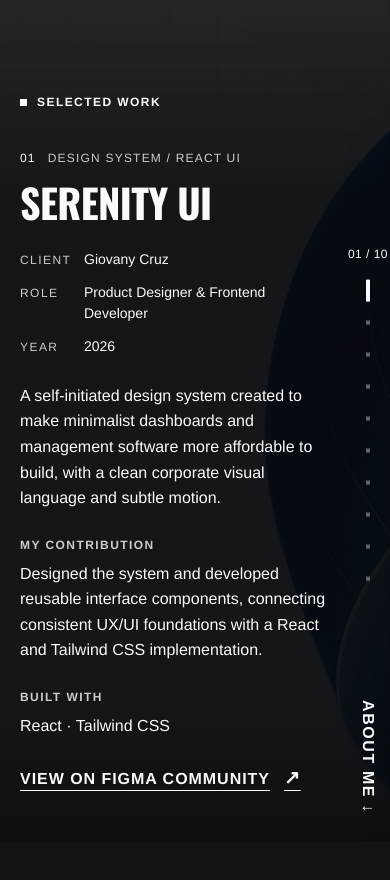
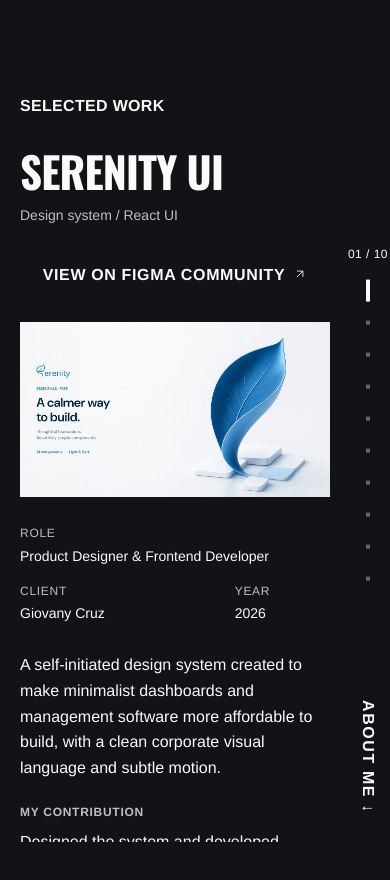
Before and after one commit to PolariSystem/gio-portfolio, a React (Vite) app: page / in a window 390 px wide. Shown: the part 846-1726 px from the top of the page. Built offline with nearby package versions, Linux system fonts and the light colour scheme.

Commit message:
Add Dribbble and compose Works around the shared vertical grid

```diff
--- a/src/app/components/sections/Projects.tsx
+++ b/src/app/components/sections/Projects.tsx
@@ -1,15 +1,19 @@
 import { useCallback, useEffect, useLayoutEffect, useRef, useState } from "react";
-import type { PointerEvent as ReactPointerEvent } from "react";
+import type { CSSProperties, PointerEvent as ReactPointerEvent } from "react";
 import { gsap } from "gsap";
 import { goToSection, isInteractiveTarget } from "../navigation";
 import { PROJECTS } from "./projectData";
 import type { Project } from "./projectData";
+import { useGridSpec } from "../useMediaQuery";
+import { ActionLink } from "../ActionLink";
 
 const LAST = PROJECTS.length - 1;
 const unit = (value: number) => Math.max(0, Math.min(1, value));
 
-/** Native vertical flow, with full-bleed backgrounds moving at a slower rate. */
+/** A continuous project journal, with imagery in its own grid-aligned lane. */
 export function Projects() {
+  const { cols } = useGridSpec();
+  const copyColumns = Math.max(2, Math.floor((cols - 2) * 0.48));
   const [active, setActive] = useState(0);
   const [loadedThrough, setLoadedThrough] = useState(1);
   const sectionRef = useRef<HTMLElement>(null);
@@ -37,7 +41,7 @@ export function Projects() {
       const opacity = item === index ? 1 : item === index + 1 ? blend : 0;
       gsap.set(backdrop, {
         autoAlpha: opacity,
-        y: reducedMotion.current ? 0 : Math.max(-1, Math.min(1, (anchors[item] - top) / viewport)) * viewport * 0.16,
+        y: reducedMotion.current ? 0 : Math.max(-1, Math.min(1, (anchors[item] - top) / viewport)) * viewport * 0.08,
       });
     });
     articlesRef.current.forEach((article, item) => {
@@ -166,31 +170,35 @@ export function Projects() {
   };
 
   return (
-    <section id="projects" data-snap ref={sectionRef} className="work-gallery relative h-screen w-full overflow-hidden bg-[#121316] text-[#fafafa]" aria-labelledby="work-heading">
-      <div className="work-backdrops" aria-hidden="true">
+    <section id="projects" data-snap ref={sectionRef} className="work-gallery relative h-screen w-full overflow-hidden text-[#fafafa]" aria-labelledby="work-heading" style={{ "--work-copy-width": `calc(var(--grid-unit) * ${copyColumns})`, "--work-media-left": `calc(var(--grid-unit) * ${copyColumns + 1})` } as CSSProperties}>
+      <div className="work-backdrops">
         {PROJECTS.map((project, index) => (
           <div key={project.title} ref={(element) => { backdropsRef.current[index] = element; }} className="work-backdrop">
-            <img src={index <= loadedThrough ? project.img : undefined} alt="" draggable={false} loading={index < 2 ? "eager" : "lazy"} decoding="async" />
+            <img src={index <= loadedThrough ? project.img : undefined} alt={`${project.title} — interface preview`} draggable={false} loading={index < 2 ? "eager" : "lazy"} decoding="async" />
           </div>
         ))}
       </div>
-      <div className="work-overlay" aria-hidden="true" />
-      <header className="work-kicker font-cond uppercase"><h2 id="work-heading">Selected work</h2><span>Scroll to explore ↓</span></header>
+      <header className="work-kicker font-cond uppercase"><h2 id="work-heading">Selected work</h2><span>Scroll to explore</span></header>
       <div ref={flowRef} className="work-scroll section-scroll" tabIndex={0} aria-label="Explore projects vertically" onPointerDown={onPointerDown} onPointerMove={onPointerMove} onPointerUp={onPointerEnd} onPointerCancel={onPointerEnd} onDragStart={(event) => event.preventDefault()}>
         {PROJECTS.map((project, index) => (
           <article key={project.title} id={`project-${index}`} ref={(element) => { articlesRef.current[index] = element; }} className="work-project" aria-labelledby={`project-title-${index}`} onFocusCapture={(event) => { if ((event.target as HTMLElement).matches(":focus-visible") && activeRef.current !== index) goTo(index); }}>
             <div className="work-content">
-              <p className="work-number font-cond uppercase">{String(index + 1).padStart(2, "0")} <span>{project.subtitle}</span></p>
-              <h3 id={`project-title-${index}`} className="work-title font-display uppercase">{project.title}</h3>
+              <header className="work-project-heading">
+                <h3 id={`project-title-${index}`} className="work-title font-display uppercase">{project.title}</h3>
+                <p className="work-discipline">{project.subtitle}</p>
+                {project.link && <ActionLink className="work-link" href={project.link} target="_blank" rel="noopener noreferrer" aria-label={`${project.linkLabel ?? "Visit website"} — ${project.title} (opens in a new tab)`}>{project.linkLabel ?? "Visit website"}</ActionLink>}
+              </header>
+              <figure className="work-visual">
+                <img src={index <= loadedThrough ? project.img : undefined} alt={`${project.title} — interface preview`} draggable={false} loading={index < 2 ? "eager" : "lazy"} decoding="async" />
+              </figure>
               <div className="work-details">
                 <dl className="work-meta">
+                  <div><dt className="font-cond uppercase">Role</dt><dd>{project.role}</dd></div>
                   <div><dt className="font-cond uppercase">Client</dt><dd>{project.client}</dd></div>
-                  <div><dt className="font-cond uppercase">Role</dt><dd>{project.role}</dd></div>
                   <div><dt className="font-cond uppercase">Year</dt><dd>{project.year}</dd></div>
                 </dl>
                 <div>
                   <ProjectSummary project={project} />
-                  {project.link && <a className="work-link font-cond uppercase" href={project.link} target="_blank" rel="noopener noreferrer" aria-label={`${project.linkLabel ?? "Visit website"} — ${project.title} (opens in a new tab)`}>{project.linkLabel ?? "Visit website"}<span aria-hidden>↗</span></a>}
                 </div>
               </div>
             </div>
--- a/src/app/contact.ts
+++ b/src/app/contact.ts
@@ -4,5 +4,6 @@ export const CONTACT_EMAIL_HREF = `mailto:${CONTACT_EMAIL}`;
 export const PROFILE_LINKS = [
   { label: "LinkedIn", href: "https://www.linkedin.com/in/giovany-cruz-0844a0280" },
   { label: "Behance", href: "https://www.behance.net/giovanycruzca" },
+  { label: "Dribbble", href: "https://dribbble.com/giovany-cruz-castillo" },
   { label: "Telegram", href: "https://t.me/imgiovanycruz" },
 ];
--- a/src/styles/responsive.css
+++ b/src/styles/responsive.css
@@ -81,32 +81,33 @@ a:focus-visible, button:focus-visible, [tabindex="0"]:focus-visible {
 }
 
 .about-approach { width: 100%; margin: 0; padding: 0; list-style: none; }
-/* A single dark screen: imagery, continuous reading, and a fixed vertical index. */
+/* A project journal on the shared grid. The image owns a lane, never the copy. */
 .work-gallery { isolation: isolate; }
-.work-backdrops { position: absolute; inset: 0; z-index: 0; overflow: hidden; pointer-events: none; }
-.work-backdrop { position: absolute; inset: -18% 0; opacity: 0; visibility: hidden; will-change: transform, opacity; }
-.work-backdrop img { display: block; width: 100%; height: 100%; object-fit: cover; object-position: 60% center; user-select: none; }
-.work-overlay { position: absolute; inset: 0; z-index: 1; pointer-events: none; background: linear-gradient(90deg, rgba(6,7,10,0.92) 0%, rgba(6,7,10,0.78) 42%, rgba(6,7,10,0.38) 100%), linear-gradient(180deg, rgba(6,7,10,0.55), transparent 30%, transparent 65%, rgba(6,7,10,0.7)); }
-.work-kicker { position: absolute; z-index: 4; top: 108px; left: var(--gutter); right: calc(var(--gutter) + 72px); display: flex; align-items: center; gap: 32px; font-size: var(--text-label); line-height: 1.4; letter-spacing: 0.12em; pointer-events: none; }
-.work-kicker h2 { margin: 0; font: inherit; font-weight: 700; }
-.work-kicker h2::before { content: ''; display: inline-block; width: 7px; height: 7px; margin-right: 10px; background: currentColor; }
-.work-kicker > span { opacity: 0.5; }
-.work-scroll { position: absolute; inset: 0; z-index: 2; height: 100%; overflow-x: hidden; overflow-y: auto; scrollbar-width: none; touch-action: pan-y; overflow-anchor: none; mask-image: linear-gradient(to bottom, transparent 0 128px, #000 152px, #000 calc(100% - 100px), transparent calc(100% - 72px)); }
+.work-backdrops { position: absolute; top: 160px; right: var(--gutter); bottom: 112px; left: var(--work-media-left); z-index: 1; overflow: hidden; pointer-events: none; }
+.work-backdrop { position: absolute; inset: 0; opacity: 0; visibility: hidden; }
+.work-backdrop img { display: block; width: 100%; height: 100%; object-fit: contain; user-select: none; }
+.work-kicker { position: absolute; z-index: 4; top: 104px; left: var(--gutter); right: var(--gutter); display: flex; align-items: baseline; justify-content: space-between; gap: 24px; line-height: var(--leading-ui); pointer-events: none; }
+.work-kicker h2 { margin: 0; font-size: var(--text-button); font-weight: 600; }
+.work-kicker > span { color: var(--site-muted); font-size: var(--text-detail); text-transform: none; }
+.work-scroll { position: absolute; inset: 0; z-index: 2; height: 100%; overflow-x: hidden; overflow-y: auto; scrollbar-width: none; touch-action: pan-y; overflow-anchor: none; mask-image: linear-gradient(to bottom, transparent 0 140px, #000 164px, #000 calc(100% - 96px), transparent calc(100% - 64px)); }
 .work-scroll::-webkit-scrollbar { display: none; }
-.work-project { position: relative; display: flex; align-items: center; min-height: 100%; padding: clamp(152px, 19vh, 210px) calc(var(--gutter) + 80px) 112px var(--gutter); }
-.work-content { width: min(760px, 64vw); }
-.work-number { display: flex; align-items: baseline; gap: 18px; margin: 0 0 18px; font-size: var(--text-label); line-height: 1.4; font-variant-numeric: tabular-nums; letter-spacing: 0.1em; }
-.work-number > span { opacity: 0.6; }
-.work-title { margin: 0 0 36px; font-size: var(--text-display); line-height: 0.95; font-weight: 700; letter-spacing: -0.015em; overflow-wrap: anywhere; }
-.work-details { display: grid; grid-template-columns: 150px minmax(0, 1fr); gap: 36px; max-width: 680px; }
-.work-meta { display: grid; align-content: start; gap: 22px; margin: 0; }
-.work-meta dt { margin: 0 0 6px; color: rgba(250,250,250,0.8); font-size: var(--text-label); line-height: 1.4; letter-spacing: 0.12em; }
+.work-project { position: relative; display: flex; align-items: center; min-height: 100%; padding: 176px var(--gutter) 112px; }
+.work-content { width: var(--work-copy-width); padding-right: 32px; min-width: 0; }
+.work-project-heading { margin-bottom: 32px; }
+.work-title { margin: 0; font-size: clamp(3rem, 5.4vw, 6rem); line-height: 0.98; font-weight: 700; letter-spacing: -0.02em; text-wrap: balance; overflow-wrap: anywhere; }
+.work-discipline { margin: 16px 0 0; color: var(--site-muted); font-size: var(--text-detail); line-height: var(--leading-body); }
+.work-visual { display: none; margin: 0; aspect-ratio: 16 / 9; }
+.work-visual img { display: block; width: 100%; height: 100%; object-fit: contain; }
+.work-details { min-width: 0; }
+.work-meta { display: grid; grid-template-columns: minmax(0, 1fr) minmax(64px, 0.5fr); gap: 16px 24px; margin: 0 0 28px; }
+.work-meta > div:first-child { grid-column: 1 / -1; }
+.work-meta dt { margin: 0 0 4px; color: var(--site-muted); font-size: var(--text-label); line-height: 1.4; letter-spacing: 0.06em; }
 .work-meta dd { margin: 0; font-size: var(--text-detail); line-height: 1.5; }
-.work-summary { font-size: var(--text-body); line-height: var(--leading-body); color: #fafafa; }
+.work-summary { font-size: var(--text-body); line-height: var(--leading-body); color: var(--site-ink); }
 .work-summary p, .work-summary dl, .work-summary dd { margin: 0; }
-.work-summary dt { margin: 22px 0 7px; color: rgba(250,250,250,0.8); font-size: var(--text-label); font-weight: 700; line-height: 1.4; letter-spacing: 0.12em; }
-.work-link { display: inline-flex; align-items: center; gap: 14px; min-height: var(--control-height); margin-top: 16px; color: inherit; font-size: var(--text-button); font-weight: 600; letter-spacing: 0.06em; text-decoration: underline; text-underline-offset: 6px; }
-.work-link > span { font-size: 19px; text-decoration: none; }
+.work-summary dt { margin: 24px 0 8px; color: var(--site-muted); font-size: var(--text-label); font-weight: 600; line-height: 1.4; letter-spacing: 0.06em; }
+.work-link { width: fit-content; min-width: min(100%, calc(var(--grid-unit) * 2)); max-width: 100%; margin-top: 24px; padding: 12px 16px; text-align: center; text-decoration: underline; text-underline-offset: 6px; }
+.work-link > svg { flex-shrink: 0; }
 .work-pagination { position: absolute; z-index: 5; top: 50%; right: max(20px, calc(var(--gutter) / 2 - 22px)); transform: translateY(-50%); display: flex; flex-direction: column; align-items: center; width: 44px; max-height: calc(100% - 140px); overflow-y: auto; scrollbar-width: none; }
 .work-count { margin-bottom: 20px; font-size: var(--text-label); line-height: 1.4; letter-spacing: 0.04em; font-variant-numeric: tabular-nums; white-space: nowrap; }
 .work-dots { display: flex; flex-direction: column; align-items: center; }
@@ -117,29 +118,25 @@ a:focus-visible, button:focus-visible, [tabindex="0"]:focus-visible {
 .work-about { position: absolute; z-index: 4; bottom: 24px; left: var(--gutter); display: inline-flex; align-items: center; min-height: var(--control-height); padding: 8px 0; border: 0; color: inherit; background: transparent; font-size: var(--text-button); font-weight: 600; line-height: 1.4; letter-spacing: 0.1em; }
 .work-about:hover { text-decoration: underline; text-underline-offset: 6px; }
 
-@media (max-width: 1023px) {
-  .work-content { width: min(640px, 100%); }
+@media (max-width: 1100px) {
+  .work-backdrops { display: none; }
+  .work-project { min-height: 100%; align-items: flex-start; padding-right: calc(var(--gutter) + 48px); }
+  .work-content { width: 100%; padding-right: 0; }
   .work-title { font-size: var(--text-display); }
-  .work-details { grid-template-columns: 120px minmax(0, 1fr); gap: 24px; }
+  .work-visual { display: block; margin-bottom: 32px; }
+  .work-project-heading { margin-bottom: 24px; }
+  .work-details { max-width: 65ch; }
 }
 @media (max-width: 767px) {
-  .work-overlay { background: linear-gradient(180deg, rgba(6,7,10,0.88) 0%, rgba(6,7,10,0.94) 24%, rgba(6,7,10,0.94) 82%, rgba(6,7,10,0.97) 100%); }
-  .work-kicker { top: 96px; right: 64px; }
+  .work-kicker { top: 96px; right: 60px; }
   .work-kicker > span { display: none; }
-  .work-scroll { mask-image: linear-gradient(to bottom, transparent 0 116px, #000 140px); }
-  .work-project { padding: 152px 64px 112px 20px; }
-  .work-content { width: 100%; }
-  .work-number { margin-bottom: 16px; gap: 12px; font-size: var(--text-label); }
-  .work-number > span { opacity: 0.8; }
-  .work-title { margin-bottom: 28px; font-size: var(--text-display); }
-  .work-details { display: flex; flex-direction: column; gap: 26px; }
-  .work-meta { grid-template-columns: 1fr; gap: 12px; }
-  .work-meta > div { display: grid; grid-template-columns: 52px minmax(0, 1fr); align-items: baseline; gap: 12px; }
-  .work-meta dt { margin: 0; font-size: var(--text-label); color: rgba(250,250,250,0.8); }
-  .work-meta dd { font-size: var(--text-detail); line-height: 1.5; }
-  .work-summary { font-size: var(--text-body); line-height: var(--leading-body); color: #fafafa; }
-  .work-summary dt { margin-top: 26px; font-size: var(--text-label); color: rgba(250,250,250,0.8); }
-  .work-link { font-size: var(--text-button); font-weight: 600; }
+  .work-scroll { mask-image: linear-gradient(to bottom, transparent 0 120px, #000 144px); }
+  .work-project { min-height: 100%; padding: 152px 60px 96px 20px; }
+  .work-title { font-size: clamp(2.5rem, 11vw, 3.5rem); }
+  .work-discipline { margin-top: 12px; }
+  .work-visual { margin-bottom: 28px; }
+  .work-meta { margin-bottom: 28px; }
+  .work-link { width: 100%; }
   .work-pagination { right: 0; }
   .work-count { font-size: var(--text-label); margin-bottom: 12px; }
   .work-about { left: auto; right: 0; bottom: 16px; justify-content: center; width: 44px; padding: 12px 0; writing-mode: vertical-rl; }
```
Also changed, not shown: 15 other files (tests, documents, lock files or other folders).
